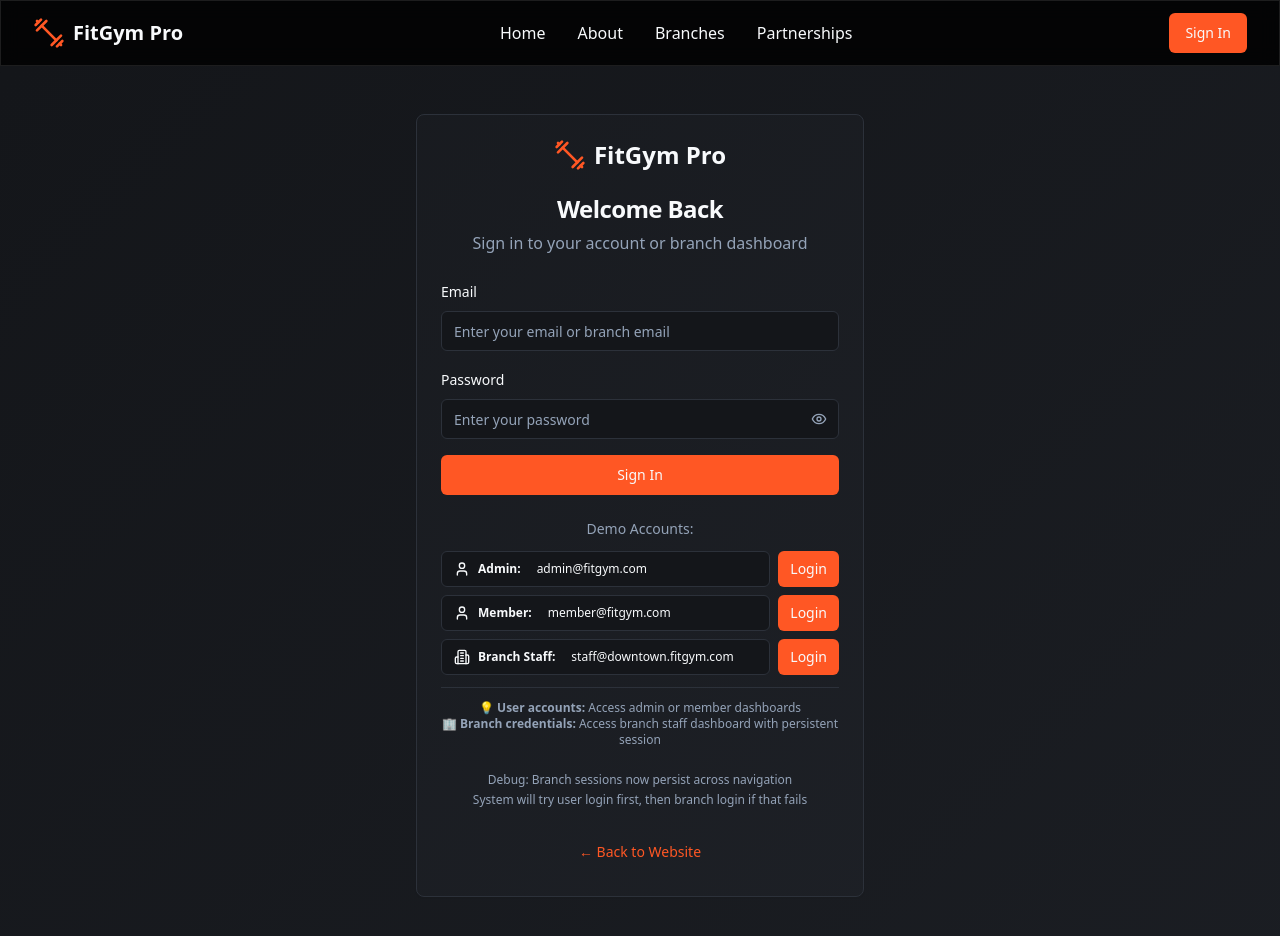
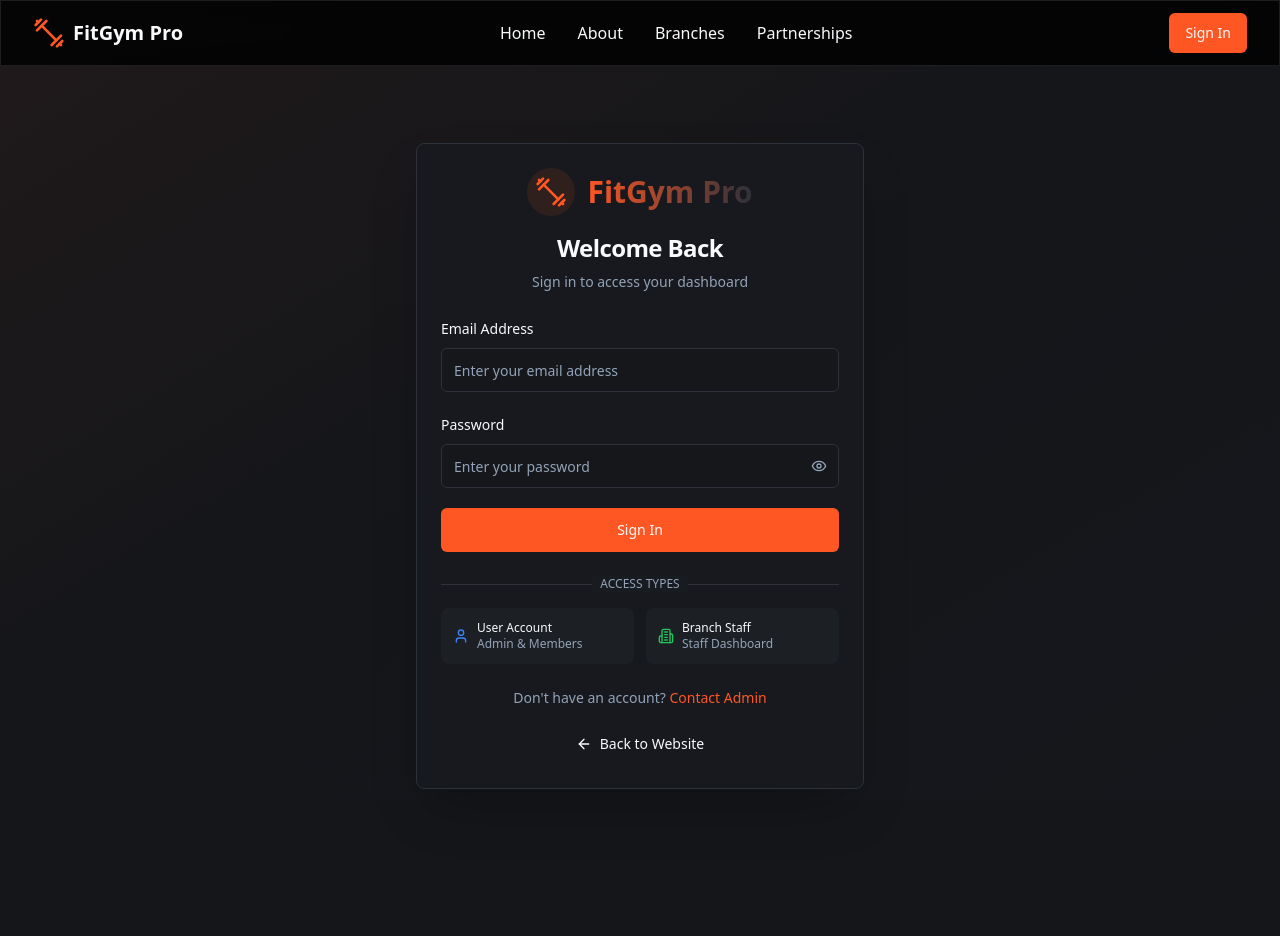
Before and after one commit to Methdul/fitgym-pro, a React (Vite) app in the folder frontend/: page /login in a window 1280 px wide. Shown: the top 936 px of the page. After the commit the page ends 866 px from the top, so only its background shows below. Built offline with nearby package versions, Linux system fonts and the light colour scheme.

Commit message:
all working fine

```diff
--- a/frontend/src/components/Navbar.tsx
+++ b/frontend/src/components/Navbar.tsx
@@ -169,7 +169,7 @@ const Navbar = () => {
     return {
       email: '',
       subtitle: null,
-      type: null as const
+      type: null
     };
   };
 
--- a/frontend/src/pages/Login.tsx
+++ b/frontend/src/pages/Login.tsx
@@ -5,7 +5,7 @@ import { Button } from '@/components/ui/button';
 import { Input } from '@/components/ui/input';
 import { Label } from '@/components/ui/label';
 import { Alert, AlertDescription } from '@/components/ui/alert';
-import { Dumbbell, Eye, EyeOff, Loader2, Building2, User } from 'lucide-react';
+import { Dumbbell, Eye, EyeOff, Loader2, Building2, User, ArrowLeft } from 'lucide-react';
 import { useAuth } from '@/hooks/useAuth';
 import { supabase } from '@/lib/supabase';
 
@@ -20,13 +20,7 @@ const Login = () => {
   const { signIn } = useAuth();
   const navigate = useNavigate();
 
-  const demoAccounts = [
-    { role: 'Admin', email: 'admin@fitgym.com', password: 'admin123', type: 'user' },
-    { role: 'Member', email: 'member@fitgym.com', password: 'member123', type: 'user' },
-    { role: 'Branch Staff', email: 'staff@downtown.fitgym.com', password: 'branch123', type: 'branch' },
-  ];
-
-  // FIXED: Helper function to create persistent branch session
+  // Helper function to create persistent branch session
   const createBranchSession = (branchInfo: any, sessionToken: string, email: string) => {
     const sessionData = {
       sessionToken: sessionToken,
@@ -35,8 +29,8 @@ const Login = () => {
       branchEmail: email,
       loginTime: new Date().toISOString(),
       userType: 'branch_staff',
-      isAuthenticated: true, // ADDED: Explicit authentication flag
-      expiresAt: new Date(Date.now() + 24 * 60 * 60 * 1000).toISOString() // ADDED: 24 hour expiration
+      isAuthenticated: true,
+      expiresAt: new Date(Date.now() + 24 * 60 * 60 * 1000).toISOString()
     };
 
     console.log('💾 Creating persistent branch session:', sessionData);
@@ -44,11 +38,11 @@ const Login = () => {
     // Store session in localStorage
     localStorage.setItem('branch_session', JSON.stringify(sessionData));
 
-    // FIXED: Dispatch multiple events to ensure navbar updates
+    // Dispatch events to notify navbar
     window.dispatchEvent(new Event('storage'));
     window.dispatchEvent(new CustomEvent('branchSessionUpdated', { detail: sessionData }));
 
-    // FIXED: Also store a backup flag for quick detection
+    // Store backup flag for quick detection
     sessionStorage.setItem('branch_logged_in', 'true');
 
     return sessionData;
@@ -57,15 +51,7 @@ const Login = () => {
   // Helper function to wait for auth state to update
   const waitForAuthUpdate = (maxWait = 2000) => {
     return new Promise<void>((resolve) => {
-      const startTime = Date.now();
-      const checkAuth = () => {
-        if (Date.now() - startTime > maxWait) {
-          resolve(); // Timeout, proceed anyway
-          return;
-        }
-        setTimeout(() => resolve(), 300); // Give auth context time to update
-      };
-      checkAuth();
+      setTimeout(() => resolve(), 300); // Give auth context time to update
     });
   };
 
@@ -74,6 +60,12 @@ const Login = () => {
     setLoading(true);
     setError('');
     setLoginType(null);
+
+    if (!email || !password) {
+      setError('Please enter both email and password');
+      setLoading(false);
+      return;
+    }
 
     try {
       console.log('🔐 Starting login process for:', email);
@@ -150,44 +142,42 @@ const Login = () => {
 
       if (branchError) {
         console.error('❌ Branch login error:', branchError);
-        setError('Invalid email or password');
+        setError('Invalid email or password. Please check your credentials and try again.');
         return;
       }
 
       const result = branchData?.[0];
       if (!result || !result.success) {
         console.error('❌ Branch login failed:', result?.error_message || 'Unknown error');
-        setError(result?.error_message || 'Invalid branch credentials');
+        setError('Invalid email or password. Please check your credentials and try again.');
         return;
       }
 
       console.log('✅ Branch login successful:', result.branch_data);
       setLoginType('branch');
 
-      // FIXED: Create persistent branch session
+      // Create persistent branch session
       const branchInfo = result.branch_data;
       const sessionData = createBranchSession(branchInfo, result.session_token, email);
 
-      // FIXED: Small delay to ensure session is properly stored and detected
-      console.log('⏳ Ensuring session persistence...');
+      // Small delay to ensure session persistence
       await new Promise(resolve => setTimeout(resolve, 500));
 
       console.log('🚀 Redirecting to branch dashboard for branch:', branchInfo.id);
-
-      // Redirect to staff dashboard with branch ID
       navigate(`/dashboard/staff/${branchInfo.id}`, {
         replace: true,
         state: {
           authenticated: true,
           branchData: branchInfo,
           sessionToken: result.session_token,
-          sessionData: sessionData // ADDED: Pass session data in state
+          sessionData: sessionData
         }
       });
+      return;
 
     } catch (err) {
       console.error('❌ Login error:', err);
-      setError('An unexpected error occurred during login');
+      setError('An unexpected error occurred. Please try again.');
     } finally {
       setLoading(false);
     }
@@ -205,72 +195,65 @@ const Login = () => {
     }
   };
 
-  const fillDemo = (demoEmail: string, demoPassword: string) => {
-    setEmail(demoEmail);
-    setPassword(demoPassword);
-    setError(''); // Clear any existing errors
-  };
+  return (
+    <div className="min-h-screen flex items-center justify-center py-12 px-4 sm:px-6 lg:px-8">
+      <div className="absolute inset-0 bg-gradient-to-br from-primary/5 via-transparent to-secondary/5"></div>
 
-  const handleQuickLogin = async (demoEmail: string, demoPassword: string) => {
-    setEmail(demoEmail);
-    setPassword(demoPassword);
-    setError('');
+      <div className="relative w-full max-w-md">
+        <Card className="backdrop-blur-sm bg-card/80 border-border shadow-2xl">
+          <CardHeader className="text-center space-y-4">
+            <div className="flex items-center justify-center space-x-3">
+              <div className="p-2 rounded-full bg-primary/10">
+                <Dumbbell className="h-8 w-8 text-primary" />
+              </div>
+              <span className="text-3xl font-bold bg-gradient-to-r from-primary to-secondary bg-clip-text text-transparent">
+                FitGym Pro
+              </span>
+            </div>
 
-    // Small delay to show the values were filled
-    setTimeout(() => {
-      const event = new Event('submit', { bubbles: true, cancelable: true });
-      document.getElementById('login-form')?.dispatchEvent(event);
-    }, 100);
-  };
-
-  return (
-    <div className="min-h-screen flex items-center justify-center py-12 px-4 gym-gradient">
-      <div className="w-full max-w-md">
-        <Card className="gym-card-gradient border-border">
-          <CardHeader className="text-center">
-            <div className="flex items-center justify-center space-x-2 mb-4">
-              <Dumbbell className="h-8 w-8 text-primary" />
-              <span className="text-2xl font-bold">FitGym Pro</span>
+            <div className="space-y-2">
+              <CardTitle className="text-2xl font-semibold">Welcome Back</CardTitle>
+              <p className="text-muted-foreground text-sm">
+                Sign in to access your dashboard
+              </p>
             </div>
-            <CardTitle className="text-2xl">Welcome Back</CardTitle>
-            <p className="text-muted-foreground">
-              Sign in to your account or branch dashboard
-            </p>
 
             {/* Login Type Indicator */}
             {loginType && (
-              <div className="flex items-center justify-center gap-2 mt-2">
+              <div className="flex items-center justify-center gap-2 p-2 rounded-lg bg-muted/50">
                 {loginType === 'user' ? (
                   <>
                     <User className="h-4 w-4 text-blue-500" />
-                    <span className="text-sm text-blue-500">User Account Login</span>
+                    <span className="text-sm text-blue-500 font-medium">User Account</span>
                   </>
                 ) : (
                   <>
                     <Building2 className="h-4 w-4 text-green-500" />
-                    <span className="text-sm text-green-500">Branch Staff Login</span>
+                    <span className="text-sm text-green-500 font-medium">Branch Staff</span>
                   </>
                 )}
               </div>
             )}
           </CardHeader>
+
           <CardContent className="space-y-6">
-            <form id="login-form" onSubmit={handleSubmit} className="space-y-4">
+            <form onSubmit={handleSubmit} className="space-y-5">
               <div className="space-y-2">
-                <Label htmlFor="email">Email</Label>
+                <Label htmlFor="email" className="text-sm font-medium">Email Address</Label>
                 <Input
                   id="email"
                   type="email"
                   value={email}
                   onChange={(e) => setEmail(e.target.value)}
                   required
-                  className="bg-background border-border"
-                  placeholder="Enter your email or branch email"
+                  className="h-11 bg-background/50 border-border focus:ring-2 focus:ring-primary/20"
+                  placeholder="Enter your email address"
+                  autoComplete="email"
                 />
               </div>
 
               <div className="space-y-2">
-                <Label htmlFor="password">Password</Label>
+                <Label htmlFor="password" className="text-sm font-medium">Password</Label>
                 <div className="relative">
                   <Input
                     id="password"
@@ -278,15 +261,17 @@ const Login = () => {
                     value={password}
                     onChange={(e) => setPassword(e.target.value)}
                     required
-                    className="bg-background border-border pr-10"
+                    className="h-11 bg-background/50 border-border focus:ring-2 focus:ring-primary/20 pr-11"
                     placeholder="Enter your password"
+                    autoComplete="current-password"
                   />
                   <Button
                     type="button"
                     variant="ghost"
                     size="sm"
-                    className="absolute right-0 top-0 h-full px-3 hover:bg-transparent"
+                    className="absolute right-0 top-0 h-11 px-3 hover:bg-transparent"
                     onClick={() => setShowPassword(!showPassword)}
+                    tabIndex={-1}
                   >
                     {showPassword ? (
                       <EyeOff className="h-4 w-4 text-muted-foreground" />
@@ -298,70 +283,62 @@ const Login = () => {
               </div>
 
               {error && (
-                <Alert variant="destructive">
-                  <AlertDescription>{error}</AlertDescription>
+                <Alert variant="destructive" className="border-destructive/20 bg-destructive/5">
+                  <AlertDescription className="text-sm">{error}</AlertDescription>
                 </Alert>
               )}
 
-              <Button type="submit" className="w-full" disabled={loading}>
+              <Button
+                type="submit"
+                className="w-full h-11 font-medium"
+                disabled={loading}
+              >
                 {loading && <Loader2 className="h-4 w-4 mr-2 animate-spin" />}
                 {loading ? 'Signing In...' : 'Sign In'}
               </Button>
             </form>
 
-            <div className="space-y-3">
-              <div className="text-center text-sm text-muted-foreground">
-                Demo Accounts:
-              </div>
-              <div className="grid gap-2">
-                {demoAccounts.map((account, index) => (
-                  <div key={index} className="flex gap-2">
-                    <Button
-                      variant="outline"
-                      size="sm"
-                      onClick={() => fillDemo(account.email, account.password)}
-                      className="flex-1 justify-start text-xs"
-                    >
-                      <div className="flex items-center gap-2">
-                        {account.type === 'user' ? (
-                          <User className="h-3 w-3" />
-                        ) : (
-                          <Building2 className="h-3 w-3" />
-                        )}
-                        <span className="font-semibold mr-2">{account.role}:</span>
-                        <span className="truncate">{account.email}</span>
-                      </div>
-                    </Button>
-                    <Button
-                      variant="default"
-                      size="sm"
-                      onClick={() => handleQuickLogin(account.email, account.password)}
-                      className="px-3"
-                      disabled={loading}
-                    >
-                      Login
-                    </Button>
-                  </div>
-                ))}
+            <div className="space-y-4">
+              <div className="relative">
+                <div className="absolute inset-0 flex items-center">
+                  <span className="w-full border-t border-border" />
+                </div>
+                <div className="relative flex justify-center text-xs uppercase">
+                  <span className="bg-card px-2 text-muted-foreground">Access Types</span>
+                </div>
               </div>
 
-              <div className="text-center text-xs text-muted-foreground border-t pt-3">
-                <p>💡 <strong>User accounts:</strong> Access admin or member dashboards</p>
-                <p>🏢 <strong>Branch credentials:</strong> Access branch staff dashboard with persistent session</p>
+              <div className="grid grid-cols-2 gap-3 text-xs text-muted-foreground">
+                <div className="flex items-center gap-2 p-3 rounded-lg bg-muted/30">
+                  <User className="h-4 w-4 text-blue-500" />
+                  <div>
+                    <div className="font-medium text-foreground">User Account</div>
+                    <div>Admin & Members</div>
+                  </div>
+                </div>
+                <div className="flex items-center gap-2 p-3 rounded-lg bg-muted/30">
+                  <Building2 className="h-4 w-4 text-green-500" />
+                  <div>
+                    <div className="font-medium text-foreground">Branch Staff</div>
+                    <div>Staff Dashboard</div>
+                  </div>
+                </div>
               </div>
             </div>
 
-            {/* Debug Info (remove in production) */}
-            {process.env.NODE_ENV === 'development' && (
-              <div className="text-xs text-muted-foreground text-center space-y-1">
-                <p>Debug: Branch sessions now persist across navigation</p>
-                <p>System will try user login first, then branch login if that fails</p>
+            <div className="text-center space-y-4">
+              <div className="text-sm text-muted-foreground">
+                Don't have an account?{' '}
+                <Link to="/signup" className="text-primary hover:underline font-medium">
+                  Contact Admin
+                </Link>
               </div>
-            )}
 
-            <div className="text-center">
-              <Button variant="link" asChild>
-                <Link to="/">← Back to Website</Link>
+              <Button variant="ghost" asChild className="group">
+                <Link to="/" className="flex items-center gap-2">
+                  <ArrowLeft className="h-4 w-4 group-hover:-translate-x-1 transition-transform" />
+                  Back to Website
+                </Link>
               </Button>
             </div>
           </CardContent>
```
Also changed, not shown: frontend/src/pages/AdminDashboard.tsx (+111 -11 lines), 1 other file (tests, documents, lock files or other folders).
